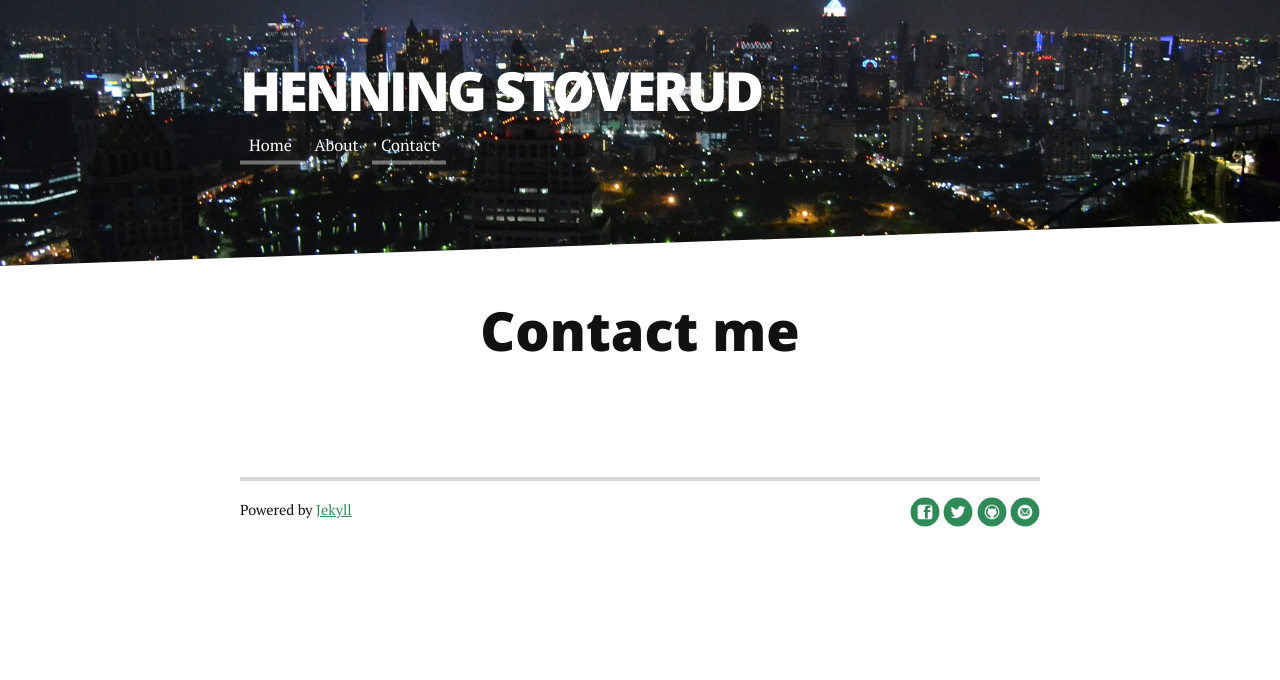
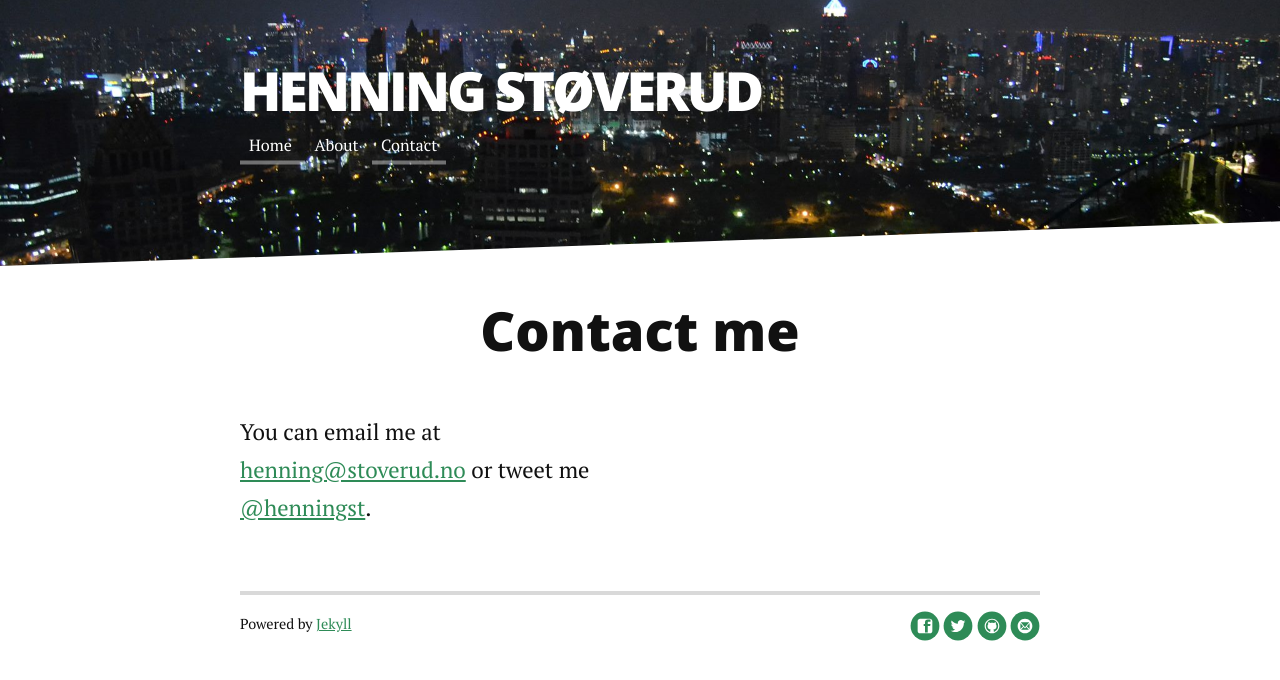
Before and after one commit to henningst/henningst.github.io, a Jekyll site: the page built from contact.md, in a window 1280 px wide. Shown: the top 680 px of the page. Built offline with Jekyll 4.4.1, drawn with Linux system fonts in a browser that asks for light colours; nearby versions of some CDN libraries.

Commit message:
Updated contact info

```diff
--- a/contact.md
+++ b/contact.md
@@ -7,6 +7,7 @@ title: Contact me
   <h1 class="pageTitle">Contact me</h1>
   <div class="contactContent">
     <p class="intro">
+    You can email me at <a href="mailto:henning@stoverud.no">henning@stoverud.no</a> or tweet me <a href="http://twitter.com/henningst">@henningst</a>.
     </p>
   </div>
 </div>
```
